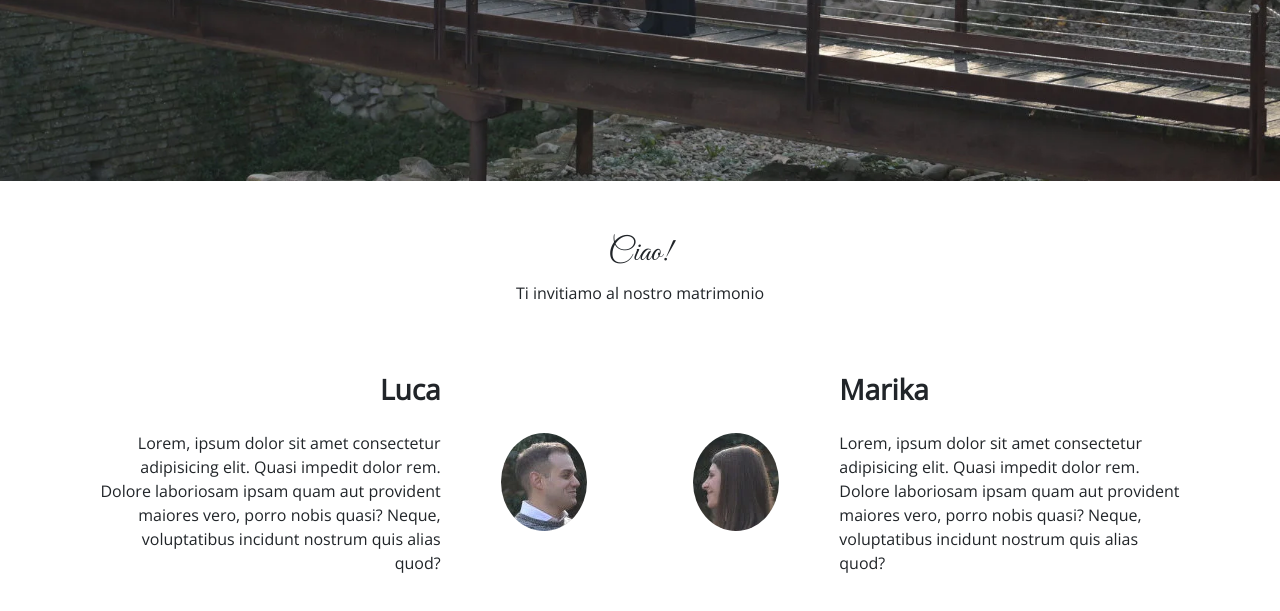
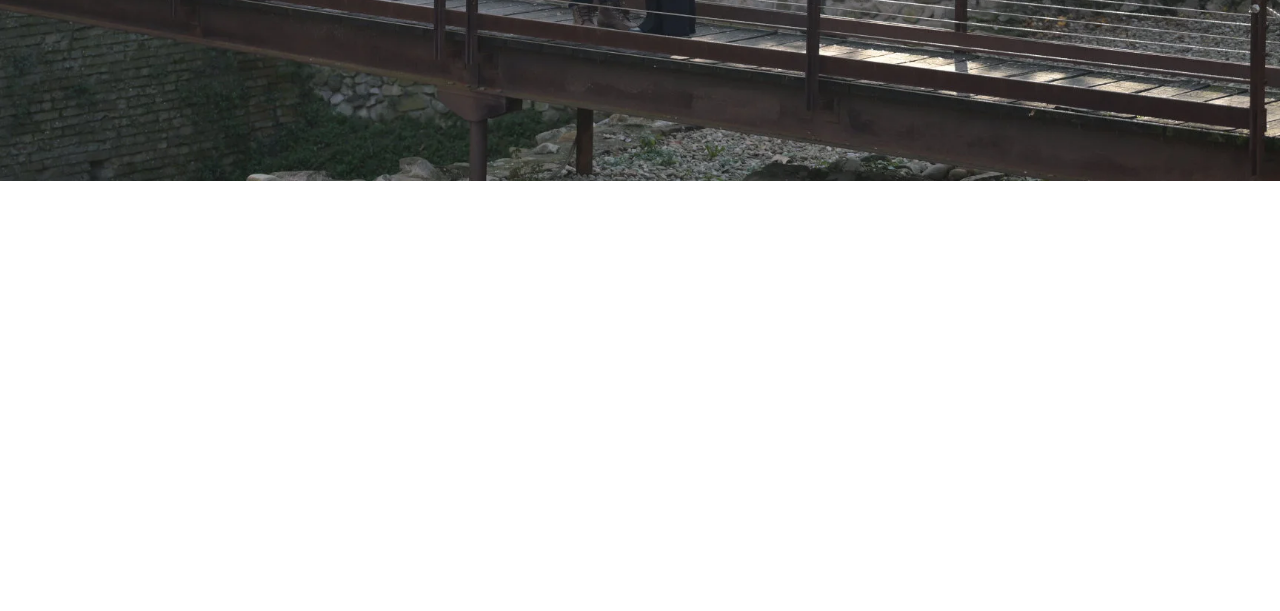
Before and after one commit to LBLucaBonetti/wedding, a plain HTML site: page index.html in a window 1280 px wide. Shown: the part 619-1230 px from the top of the page. Drawn offline with nearby package versions, Linux system fonts and the light colour scheme.

Commit message:
feat: reset invitation section

```diff
--- a/index.html
+++ b/index.html
@@ -4,6 +4,10 @@
     <meta charset="UTF-8" />
     <meta http-equiv="X-UA-Compatible" content="IE=edge" />
     <meta name="viewport" content="width=device-width, initial-scale=1.0" />
+    <meta
+      name="description"
+      content="This is the official website of the wedding of Marika Silvestri and Luca Bonetti"
+    />
     <title>Marika e Luca | 24 Giugno 2023</title>
     <link
       href="https://cdn.jsdelivr.net/npm/bootstrap@5.3.0-alpha1/dist/css/bootstrap.min.css"
@@ -41,94 +45,8 @@
       </div>
     </section>
 
-    <!-- Invitation -->
-    <section id="invitation" class="py-5 vh-100 w-100">
-      <div class="container">
-        <div class="row">
-          <div class="col-12 text-center mb-5">
-            <h2 class="mb-1 lh-base great-vibes">Ciao!</h2>
-            <p class="lh-base mx-auto mb-1">
-              Ti invitiamo al nostro matrimonio
-            </p>
-          </div>
-        </div>
-        <div class="row position-relative my-0 mx-auto">
-          <div id="groom" class="col-12 col-lg-6 p-3">
-            <div class="row">
-              <div class="col-8 text-end lh-base">
-                <h3 class="mb-4 fw-bold">Luca</h3>
-                <p>
-                  Lorem, ipsum dolor sit amet consectetur adipisicing elit.
-                  Quasi impedit dolor rem. Dolore laboriosam ipsam quam aut
-                  provident maiores vero, porro nobis quasi? Neque, voluptatibus
-                  incidunt nostrum quis alias quod?
-                </p>
-              </div>
-              <div class="col-4">
-                <div class="row h-100 align-items-center text-center">
-                  <picture>
-                    <source type="image/webp" srcset="img/luca.webp" />
-                    <source type="image/jpeg" srcset="img/luca.jpg" />
-                    <img
-                      class="rounded-circle"
-                      src="img/luca.jpg"
-                      loading="lazy"
-                      decoding="async"
-                      alt="Luca"
-                    />
-                  </picture>
-                </div>
-              </div>
-            </div>
-          </div>
-          <!--
-          <div class="col-2 w-100">
-            <div class="row h-100 align-items-center text-center">
-              <svg
-                xmlns="http://www.w3.org/2000/svg"
-                viewBox="0 0 24 24"
-                width="24"
-                height="24"
-              >
-                <path fill="none" d="M0 0H24V24H0z" />
-                <path
-                  d="M12.001 4.529c2.349-2.109 5.979-2.039 8.242.228 2.262 2.268 2.34 5.88.236 8.236l-8.48 8.492-8.478-8.492c-2.104-2.356-2.025-5.974.236-8.236 2.265-2.264 5.888-2.34 8.244-.228zm6.826 1.641c-1.5-1.502-3.92-1.563-5.49-.153l-1.335 1.198-1.336-1.197c-1.575-1.412-3.99-1.35-5.494.154-1.49 1.49-1.565 3.875-.192 5.451L12 18.654l7.02-7.03c1.374-1.577 1.299-3.959-.193-5.454z"
-                />
-              </svg>
-            </div>
-          </div>
-        -->
-          <div id="bride" class="col-12 col-lg-6 p-3">
-            <div class="row">
-              <div class="col-4">
-                <div class="row h-100 align-items-center text-center">
-                  <picture>
-                    <source type="image/webp" srcset="img/marika.webp" />
-                    <source type="image/jpeg" srcset="img/marika.jpg" />
-                    <img
-                      class="rounded-circle"
-                      src="img/marika.jpg"
-                      loading="lazy"
-                      decoding="async"
-                      alt="Marika"
-                    />
-                  </picture>
-                </div>
-              </div>
-              <div class="col-8 text-start lh-base">
-                <h3 class="mb-4 fw-bold">Marika</h3>
-                <p>
-                  Lorem, ipsum dolor sit amet consectetur adipisicing elit.
-                  Quasi impedit dolor rem. Dolore laboriosam ipsam quam aut
-                  provident maiores vero, porro nobis quasi? Neque, voluptatibus
-                  incidunt nostrum quis alias quod?
-                </p>
-              </div>
-            </div>
-          </div>
-        </div>
-      </div>
-    </section>
+    <!-- Location & invitation -->
+    <section id="invitation" class="py-5 vh-100 w-100"></section>
     <script
       src="https://cdn.jsdelivr.net/npm/bootstrap@5.3.0-alpha1/dist/js/bootstrap.min.js"
       integrity="sha384-mQ93GR66B00ZXjt0YO5KlohRA5SY2XofN4zfuZxLkoj1gXtW8ANNCe9d5Y3eG5eD"
```
Also changed, not shown: img/luca.jpg (deleted), img/luca.webp (deleted), img/marika.jpg (deleted), img/marika.webp (deleted).
